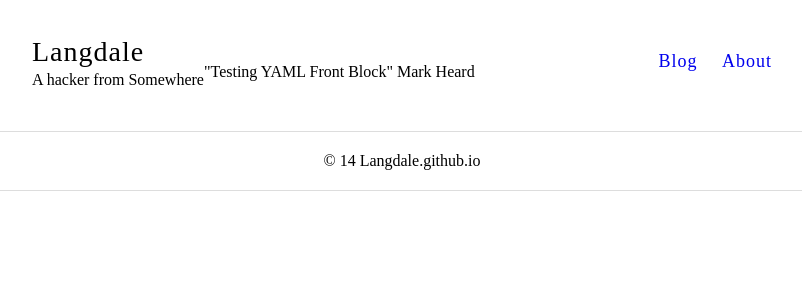
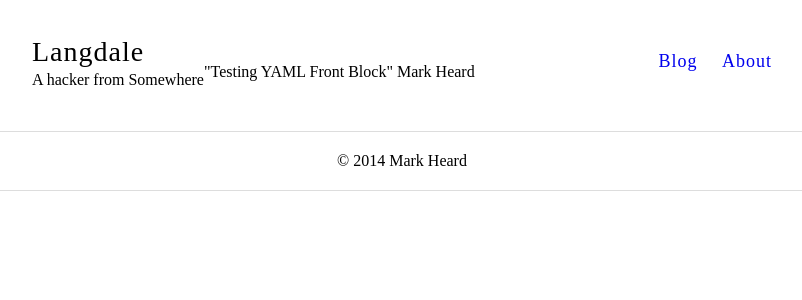
Before and after one commit to Langdale/Langdale.github.io, a Jekyll site: the page built from test.html, in a window 1280 px wide. Shown: the top 300 px of the page, without its empty margins (238-1040 px from the left). Built offline with Jekyll 4.4.1, drawn with Linux system fonts in a browser that asks for light colours.

Commit message:
Update default.html

```diff
--- a/_layouts/default.html
+++ b/_layouts/default.html
@@ -47,7 +47,7 @@
     <div class="wrapper-footer">
       <div class="container">
         <footer class="footer">
-            &copy; {{ site.time | date: '%y' }} Langdale.github.io
+            &copy; {{ site.time | date: '%Y' }} Mark Heard
         </footer>
       </div>
     </div>
```
